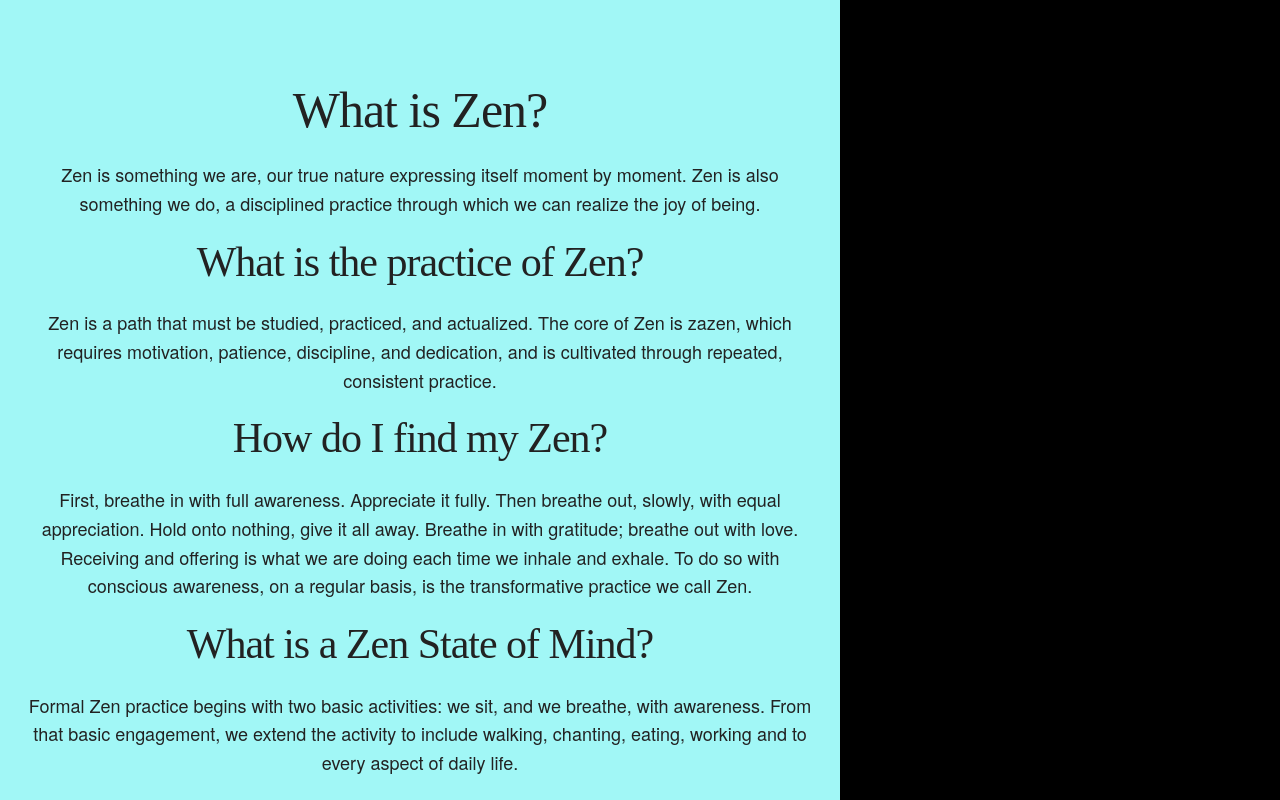
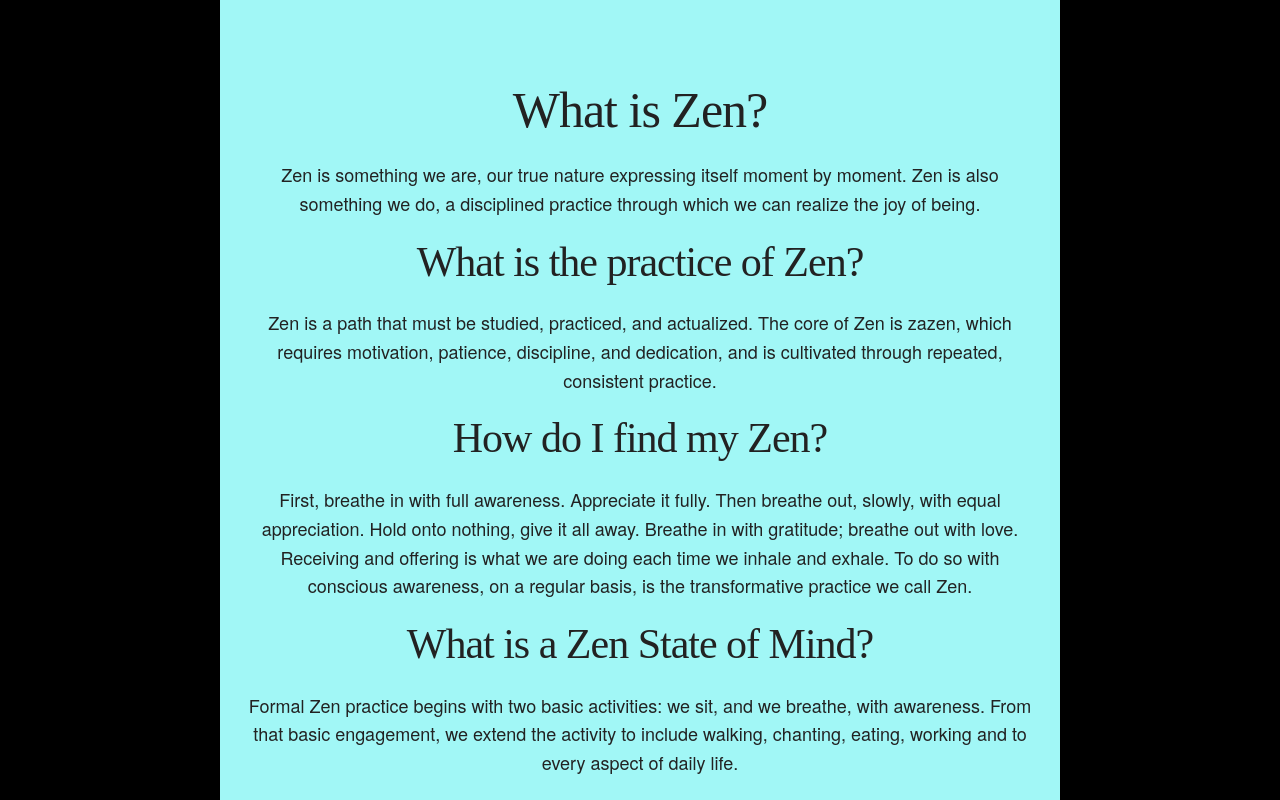
Before and after one commit to djmisha/learnzen.org, a React (Create React App) app: page / in a window 1280 px wide. Shown: the top 800 px of the page. Built offline with nearby package versions, Linux system fonts and the light colour scheme; a web font is replaced by a local one; what unsplash-js would draw is missing.

Commit message:
daily commit

```diff
--- a/src/finalRender.js
+++ b/src/finalRender.js
@@ -7,7 +7,8 @@ import SignIn from "./localStorage";
 
 class FinalRender extends React.Component {
     render() {
-        localStorage.clear();
+        /* Use this to clear local storage */
+        // localStorage.clear();
         if (localStorage.currentPoem) {
             return (
                 <div>
--- a/src/sass/_navigation.scss
+++ b/src/sass/_navigation.scss
@@ -184,6 +184,7 @@ form.call-by-name {
 .onboarding {
     padding-top: 80px;
     max-width: 800px;
+    margin: 0 auto;
     text-align: center;
     background-color: white;
     padding-bottom: 100px;
```
